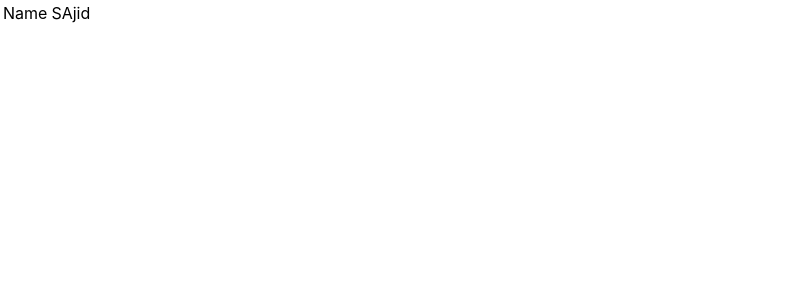
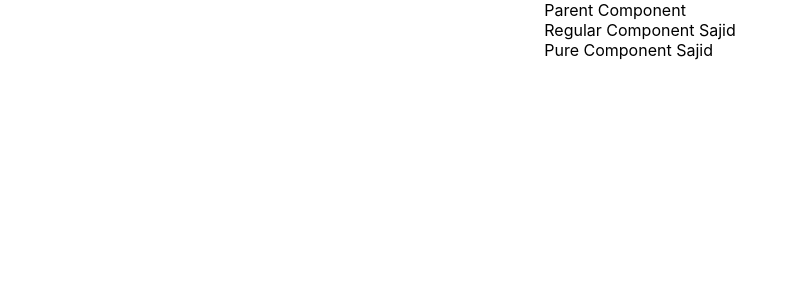
Before and after one commit to CompileWithQureshi/learningfolder, a React (Create React App) app: page / in a window 1280 px wide. Shown: the top 300 px of the page, without its empty margins (0-794 px from the left). Built offline with nearby package versions, Linux system fonts and the light colour scheme.

Commit message:
Difference b/t Pure and Regular Component

```diff
--- a/src/App.css
+++ b/src/App.css
@@ -1,4 +1,4 @@
-body {
+.App {
   display: flex;
   justify-content: center;
   align-items: center;
--- a/src/App.js
+++ b/src/App.js
@@ -1,10 +1,12 @@
 import React, { Component } from 'react';
 // import LifeCyleA from './Lifecycle';
-import Fragment from './Fragment';
+// import Fragment from './Fragment';
+import ParentComp from './ParentComp';
 // import BindEvent from './Eventbind';
 // import Form from './forms';
 // import EventClass from './HandelEventClass';
 // import Handeler from './HandelEvents';
+import './App.css'
 
 class App extends Component {
   constructor(props) {
@@ -14,8 +16,9 @@ class App extends Component {
   }
 
   render() {
-    return (<div>
-      <Fragment />
+    return (<div className='App'>
+      {/* <Fragment /> */}
+      <ParentComp />
       {/* <LifeCyleA /> */}
       {/* <Form /> */}
       {/* <BindEvent /> */}
--- a/src/ParentComp.jsx
+++ b/src/ParentComp.jsx
@@ -10,13 +10,16 @@ class ParentComp extends Component {
   componentDidMount() {
     setInterval(() => {
       this.setState({ name: "sajid" });
-    }, 2000);
+    }, 100000000000);
   }
   render() {
+    console.log(`This is Parent comp`);
     return (
       <>
         Parent Component
+        <br />
         <RegComp name={this.state.name} />
+        <br />
         <PureComp name={this.state.name} />
       </>
     );
--- a/src/PureCompenent.jsx
+++ b/src/PureCompenent.jsx
@@ -1,9 +1,10 @@
 import React, { PureComponent } from "react";
 
 class PureComp extends PureComponent {
-  state = {};
   render() {
-    return <>Pure Component {this.state.name}</>;
+    console.log(`this is Pure Comp`);
+
+    return <>Pure Component {this.props.name}</>;
   }
 }
 
--- a/src/RegComp.jsx
+++ b/src/RegComp.jsx
@@ -2,7 +2,8 @@ import React, { Component } from "react";
 
 class RegComp extends Component {
   render() {
-    return <>Regular Component {this.state.name}</>;
+    console.log(`this is Reg Comp`);
+    return <>Regular Component {this.props.name}</>;
   }
 }
 
```
